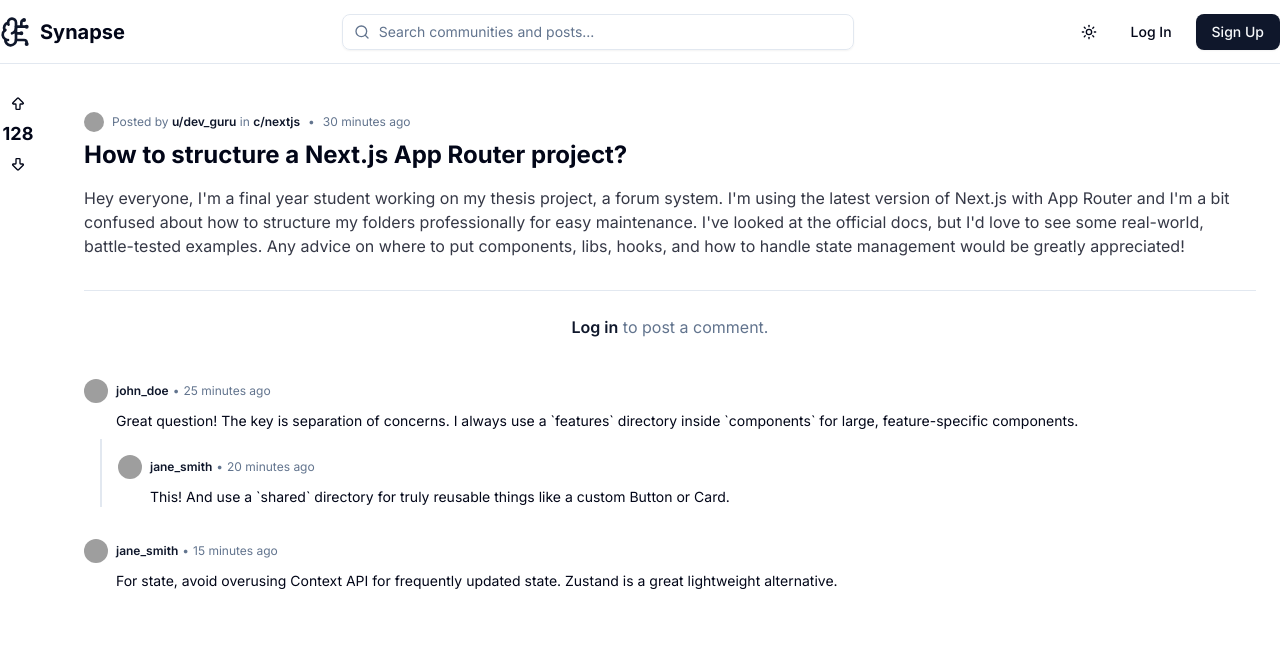
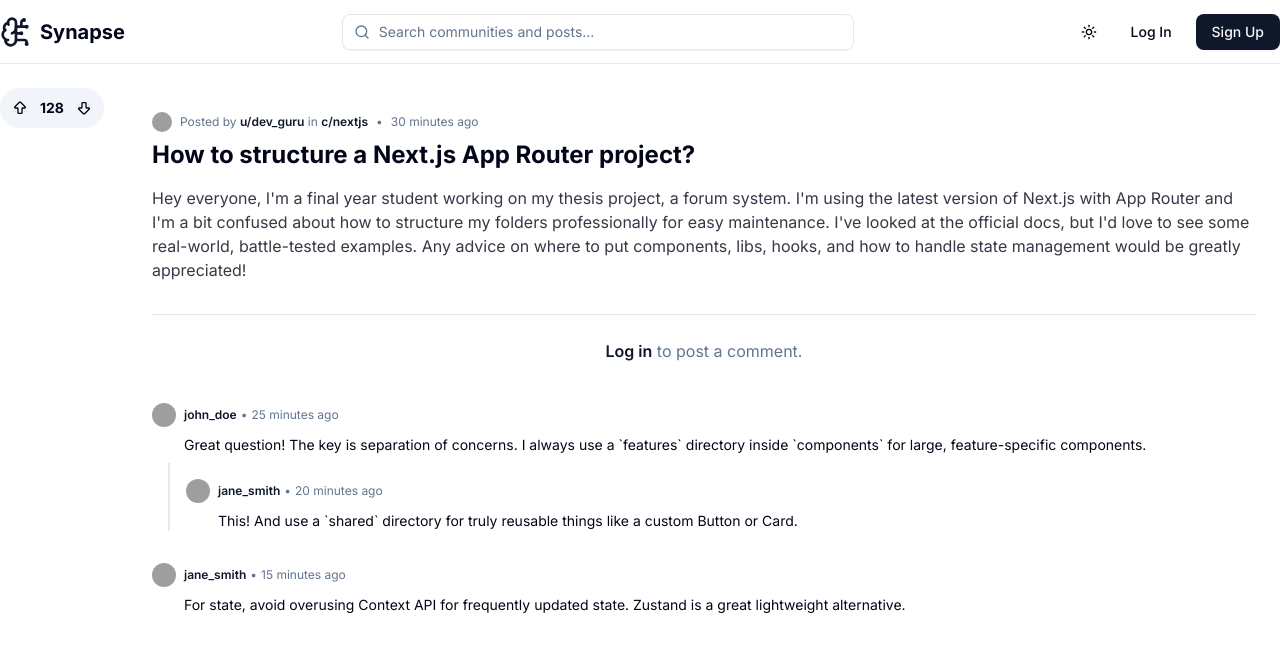
Before and after one commit to dhlananhh/synapse-client, a Next.js app: page /p/p1 in a window 1280 px wide. Shown: the top 652 px of the page. Built offline with nearby package versions, Linux system fonts and the light colour scheme; grey boxes are pictures that could not be loaded.

Commit message:
feat: improve vote button UI

```diff
--- a/src/components/features/post/VoteClient.tsx
+++ b/src/components/features/post/VoteClient.tsx
@@ -51,31 +51,15 @@ export default function VoteClient({ itemId, initialVotes }: VoteClientProps) {
   };
 
   return (
-    <div className="flex flex-col items-center gap-1 sm:gap-0">
-      <Button
-        onClick={ () => performVote("UP") }
-        variant="ghost"
-        size="sm"
-        aria-label="Upvote"
-      >
-        <ArrowBigUp
-          className={
-            cn("h-6 w-6", currentVote === "UP" && "fill-primary text-primary")
-          }
-        />
+    <div className="flex flex-row items-center gap-1 bg-secondary p-1 rounded-full">
+      <Button onClick={ () => performVote("UP") } variant="ghost" size="sm" className="rounded-full h-8 w-8 p-1">
+        <ArrowBigUp className={ cn("h-5 w-5", currentVote === "UP" && "fill-primary text-primary") } />
       </Button>
-      <span className="text-lg font-bold">{ voteCount }</span>
-      <Button
-        onClick={ () => performVote("DOWN") }
-        variant="ghost"
-        size="sm"
 
-        aria-label="Downvote"
-      >
-        <ArrowBigDown className={
-          cn("h-6 w-6", currentVote === "DOWN" && "fill-red-500 text-red-500")
-        }
-        />
+      <span className="text-sm font-bold w-6 text-center">{ voteCount }</span>
+
+      <Button onClick={ () => performVote("DOWN") } variant="ghost" size="sm" className="rounded-full h-8 w-8 p-1">
+        <ArrowBigDown className={ cn("h-5 w-5", currentVote === "DOWN" && "fill-red-500 text-red-500") } />
       </Button>
     </div>
   );
```
